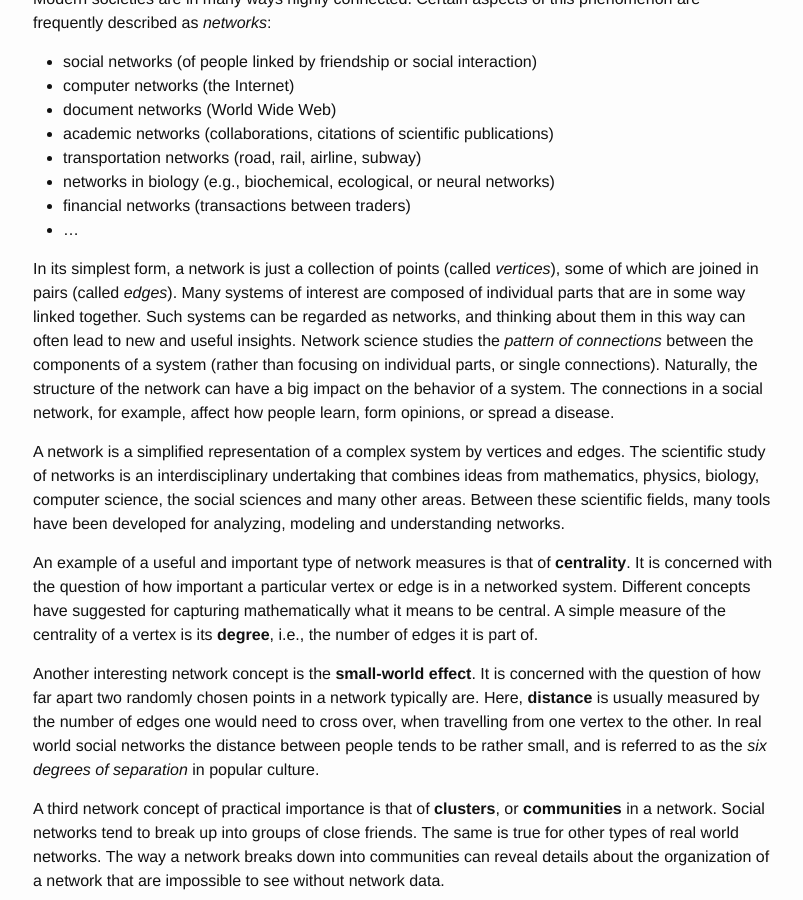
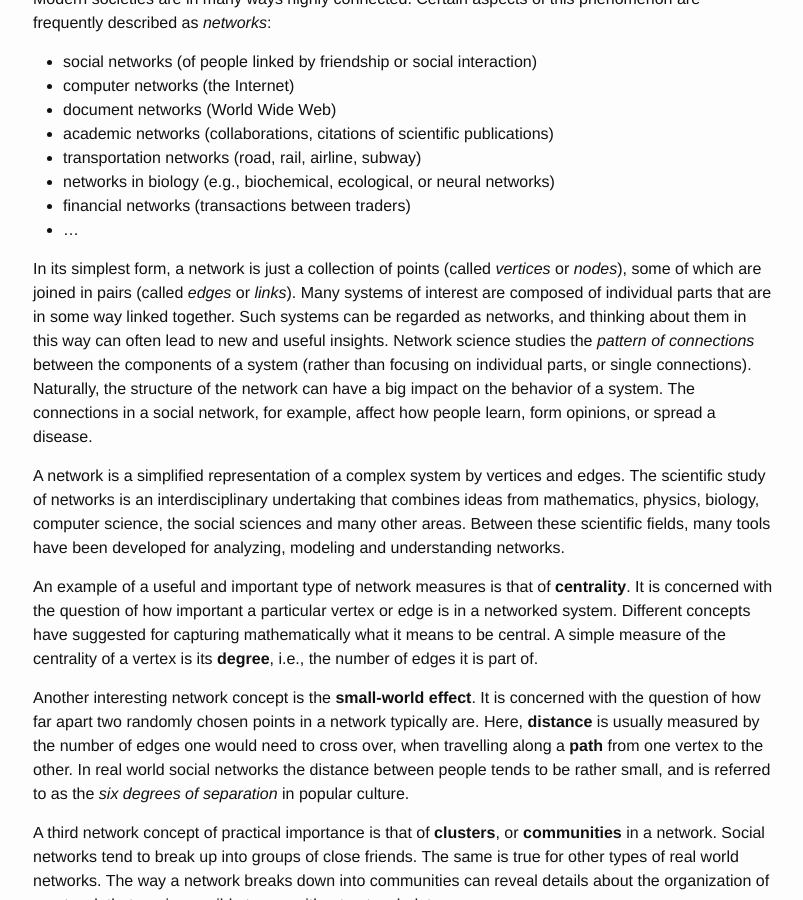
Before and after one commit to starktech23/cs4423.github.io, a Jekyll site: the page built from _posts/2017-01-11-note01.md, in a window 1280 px wide and 900 px high, scrolled down 279 px. Shown: the whole window, without its empty margins (237-1040 px from the left). Built offline with Jekyll 4.4.1, drawn with Linux system fonts in a browser that asks for light colours; a script that is not in the unit is left out; comment, search, counter and statistics services are not loaded.

Commit message:
minor improvements

```diff
--- a/_posts/2017-01-11-note01.md
+++ b/_posts/2017-01-11-note01.md
@@ -17,16 +17,16 @@ phenomenon are frequently described as _networks_:
 * ...
 
 In its simplest form, a network is just a collection of points (called
-_vertices_), some of which are joined in pairs (called _edges_).  Many
-systems of interest are composed of individual parts that are in some
-way linked together.  Such systems can be regarded as networks, and
-thinking about them in this way can often lead to new and useful
-insights.  Network science studies the _pattern of connections_
-between the components of a system (rather than focusing on individual
-parts, or single connections).  Naturally, the structure of the
-network can have a big impact on the behavior of a system.  The
-connections in a social network, for example, affect how people learn,
-form opinions, or spread a disease.
+_vertices_ or _nodes_), some of which are joined in pairs (called
+_edges_ or _links_).  Many systems of interest are composed of
+individual parts that are in some way linked together.  Such systems
+can be regarded as networks, and thinking about them in this way can
+often lead to new and useful insights.  Network science studies the
+_pattern of connections_ between the components of a system (rather
+than focusing on individual parts, or single connections).  Naturally,
+the structure of the network can have a big impact on the behavior of
+a system.  The connections in a social network, for example, affect
+how people learn, form opinions, or spread a disease.
 
 A network is a simplified representation of a complex system
 by vertices and edges.  The scientific study of networks is an interdisciplinary
@@ -44,9 +44,9 @@ of a vertex is its __degree__, i.e., the number of edges it is part of.
 
 Another interesting network concept is the __small-world effect__.
 It is concerned with the question of how far apart two randomly
-chosen points in a network typically are. Here, __distance__ is usually
+chosen points in a network typically are.  Here, __distance__ is usually
 measured by the number of edges one would need to cross over, when travelling
-from one vertex to the other.  In real world social networks
+along a __path__ from one vertex to the other.  In real world social networks
 the distance between people tends to be rather small, and is referred to
 as the _six degrees of separation_ in popular culture.
 
```
